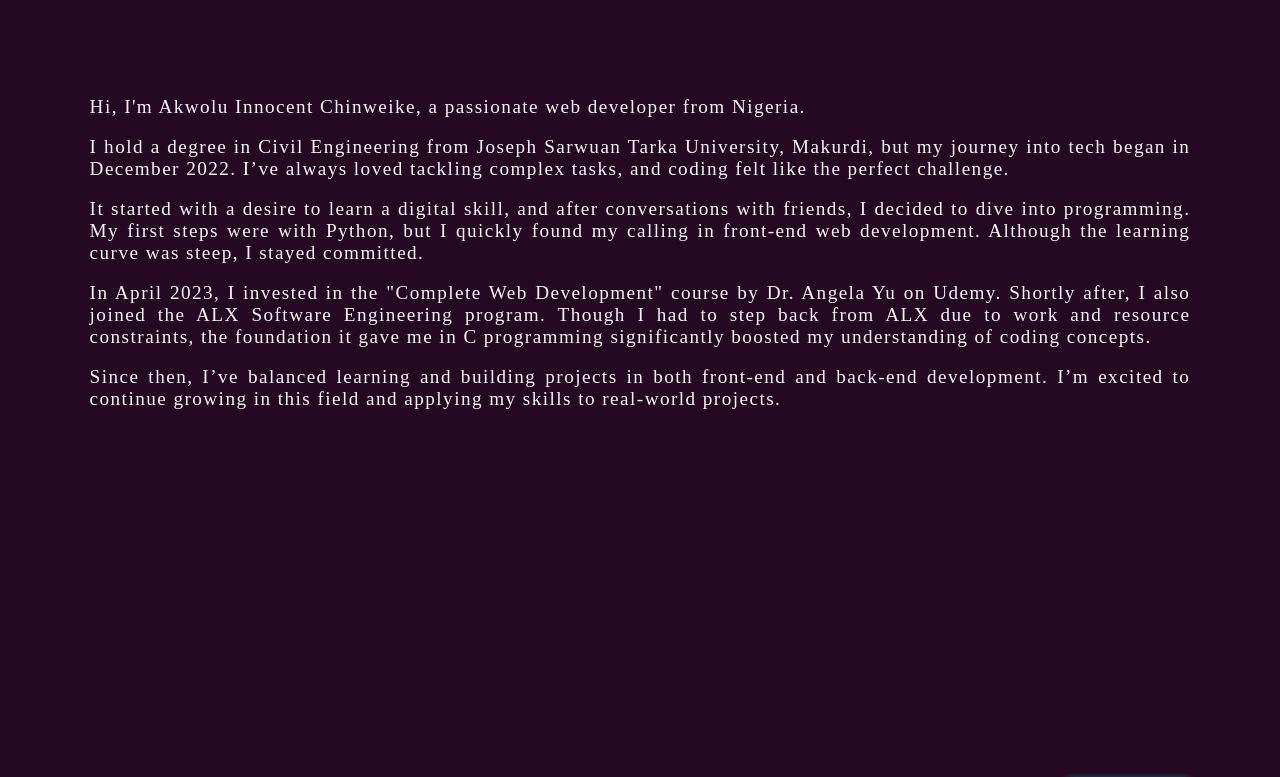
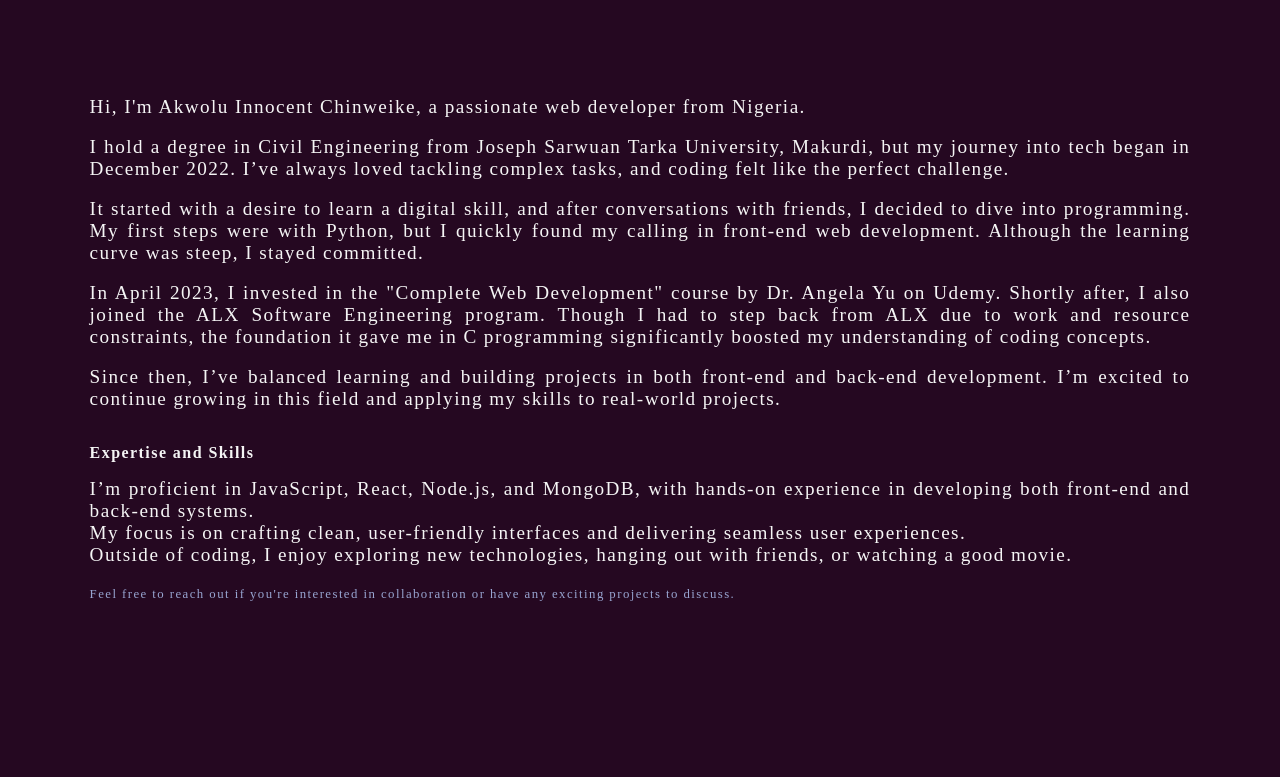
Before and after one commit to Chinweike99/innocent_akwolu, a React (Create React App) app: page /aboutme in a window 1280 px wide. Shown: the top 777 px of the page. Built offline with nearby package versions, Linux system fonts and the light colour scheme.

Commit message:
Updated about me

```diff
--- a/src/Components/AboutMe/Aboutme.css
+++ b/src/Components/AboutMe/Aboutme.css
@@ -7,6 +7,14 @@
     text-align: justify;
     font-size: 1.2rem;
 }
+h4{
+    margin: 1rem auto;
+}
+.aboutme a{
+    padding-top: 2rem;
+    color: #98a5d1;
+    font-size: 0.8rem;
+}
 
 @media screen and (max-width: 720px){
     .aboutme p{
--- a/src/Components/AboutMe/Aboutme.jsx
+++ b/src/Components/AboutMe/Aboutme.jsx
@@ -25,6 +25,21 @@ const Aboutme = () => {
             <p>
                 Since then, I’ve balanced learning and building projects in both front-end and back-end development. I’m excited to continue growing in this field and applying my skills to real-world projects.
             </p>
+            <br />
+            <h4>Expertise and Skills</h4>
+            <p>
+                I’m proficient in JavaScript, React, Node.js, and MongoDB, with hands-on experience in developing both front-end and back-end systems. <br />
+                My focus is on crafting clean, user-friendly interfaces and delivering seamless user experiences.
+            </p>
+
+            <p>
+                Outside of coding, I enjoy exploring new technologies, hanging out with friends, or watching a good movie.
+            </p>
+            <br />
+            <a href="https://www.linkedin.com/in/innocent-akwolu-5096a5238/">
+                Feel free to reach out if you're interested  in collaboration or have any exciting projects to discuss.
+            </a>
+
 
 
     </div>
```
